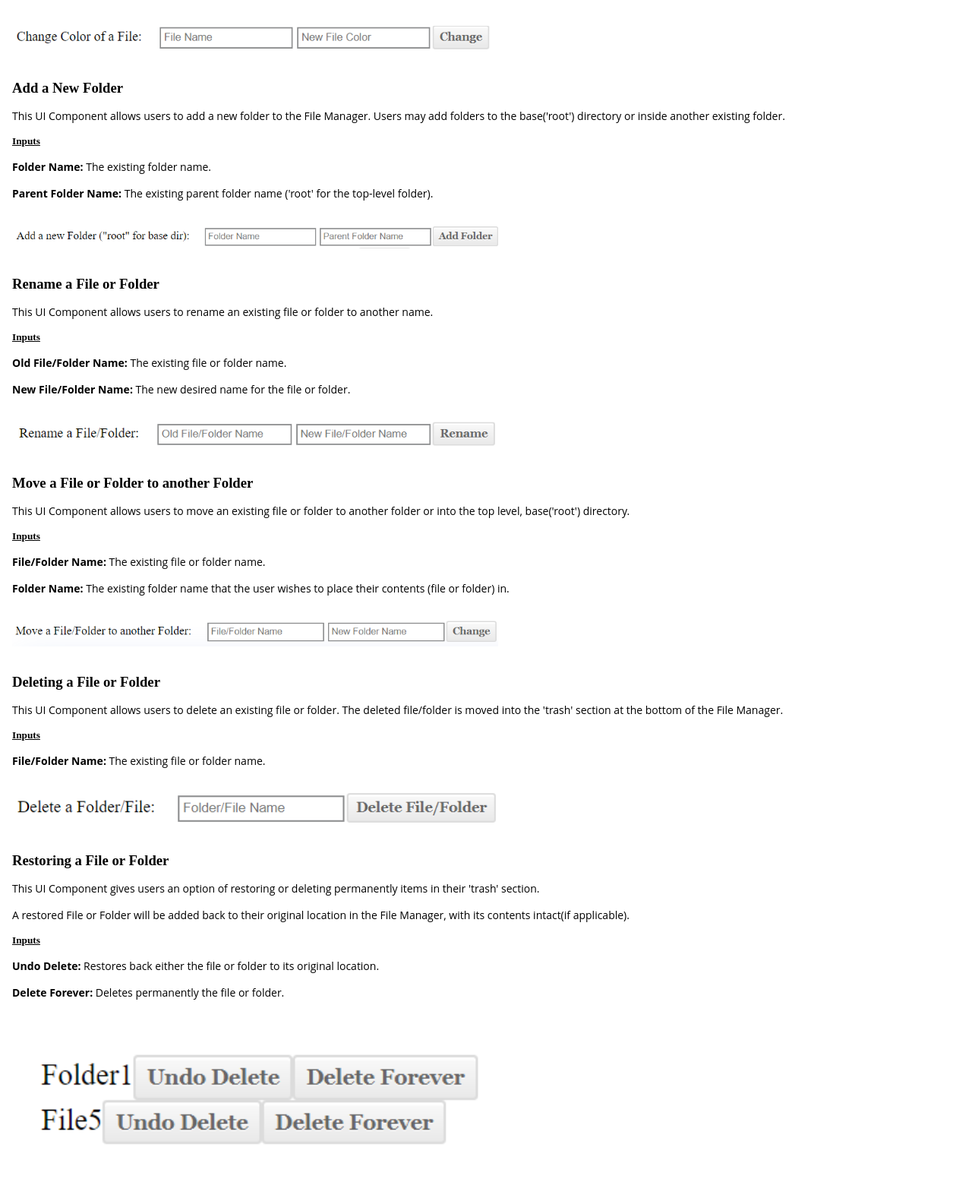
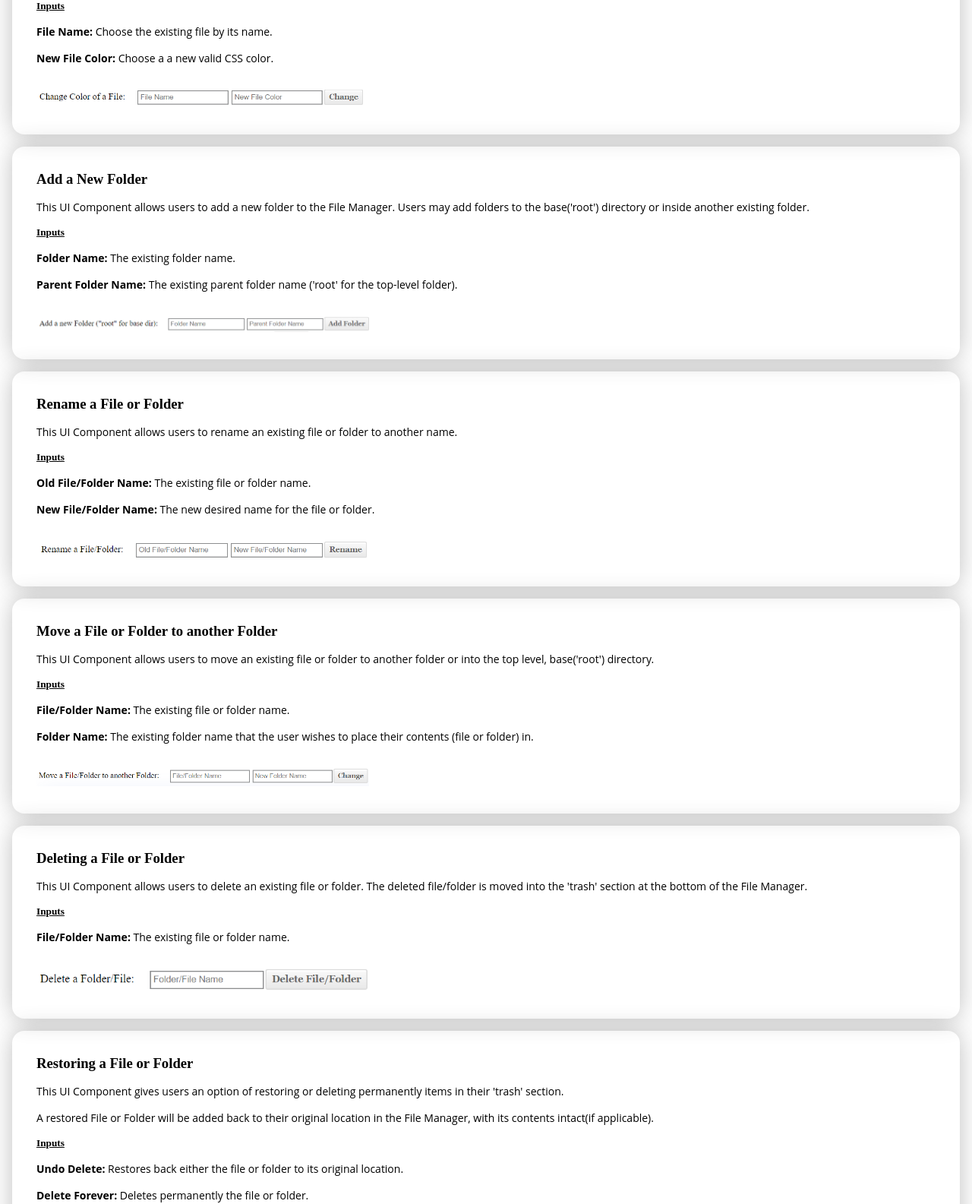
Before and after one commit to KevinGao97/FileManagerJS, a plain HTML site: page exampleHTML/explanationUI.html in a window 1280 px wide. Shown: the part 541-2126 px from the top of the page at 76% size. Before the commit the page ends 2089 px from the top, so only its background shows below. Drawn offline with Linux system fonts and the light colour scheme.

Commit message:
added card layout to some pages

```diff
--- a/exampleHTML/explanationUI.html
+++ b/exampleHTML/explanationUI.html
@@ -31,8 +31,8 @@
 
 
   <div>
+    <div class="cardLayout">
       <h3 class="defaultHeader">Upload a New File </h3>
-
       <p class="defaultParagraph">This UI Component allows users to upload any file type to the File Manager.</p>
       <h5 class="defaultHeader"><u>Inputs</u></h5>
       <p class="defaultParagraph"><b>Choose File:</b> Upload the file binary.</p>
@@ -40,64 +40,66 @@
       <p class="defaultParagraph"><b>Add to Folder Name:</b> Add the file to the base('root') directory or to an existing folder by entering its name.</p>
       <p class="defaultParagraph"><b>File Color:</b> Choose a valid CSS color, if this is left empty, the color is defaulted to black.</p>
       <img class="defaultImage" src='../img/uploadFile.PNG'>
+    </div>
+
 
 
   </div>
-  <div>
+  <div class="cardLayout">
     <h3 class="defaultHeader">Change Color of a File </h3>
     <p class="defaultParagraph">This UI Component allows users to change the color of any File, provided that it is a valid css color.</p>
     <h5 class="defaultHeader"><u>Inputs</u></h5>
     <p class="defaultParagraph"><b>File Name:</b> Choose the existing file by its name.</p>
     <p class="defaultParagraph"><b>New File Color:</b> Choose a a new valid CSS color.</p>
-    <img class="defaultImage" src='../img/colorChangeFile.PNG'>
+    <img class="defaultImage3" src='../img/colorChangeFile.PNG'>
 
   </div>
 
-  <div>
+  <div class="cardLayout">
     <h3 class="defaultHeader">Add a New Folder </h3>
     <p class="defaultParagraph">This UI Component allows users to add a new folder to the File Manager. Users may add folders to the base('root') directory or inside another existing folder.</p>
     <h5 class="defaultHeader"><u>Inputs</u></h5>
     <p class="defaultParagraph"><b>Folder Name:</b> The existing folder name.</p>
     <p class="defaultParagraph"><b>Parent Folder Name:</b> The existing parent folder name ('root' for the top-level folder).</p>
-    <img class="defaultImage" src='../img/AddFolder.PNG'>
+    <img class="defaultImage3" src='../img/AddFolder.PNG'>
   </div>
 
-  <div>
+  <div class="cardLayout">
     <h3 class="defaultHeader">Rename a File or Folder </h3>
     <p class="defaultParagraph">This UI Component allows users to rename an existing file or folder to another name. </p>
     <h5 class="defaultHeader"><u>Inputs</u></h5>
     <p class="defaultParagraph"><b>Old File/Folder Name:</b> The existing file or folder name.</p>
     <p class="defaultParagraph"><b>New File/Folder Name:</b> The new desired name for the file or folder.</p>
-    <img class="defaultImage" src='../img/renameElement.PNG'>
+    <img class="defaultImage3" src='../img/renameElement.PNG'>
   </div>
 
 
-  <div>
+  <div class="cardLayout">
     <h3 class="defaultHeader">Move a File or Folder to another Folder </h3>
     <p class="defaultParagraph">This UI Component allows users to move an existing file or folder to another folder or into the top level, base('root') directory.</p>
     <h5 class="defaultHeader"><u>Inputs</u></h5>
     <p class="defaultParagraph"><b>File/Folder Name:</b> The existing file or folder name.</p>
     <p class="defaultParagraph"><b>Folder Name:</b> The existing folder name that the user wishes to place their contents (file or folder) in.</p>
-    <img class="defaultImage" src='../img/moveElement.PNG'>
+    <img class="defaultImage3" src='../img/moveElement.PNG'>
   </div>
 
 
-  <div>
+  <div class="cardLayout">
     <h3 class="defaultHeader">Deleting a File or Folder </h3>
     <p class="defaultParagraph">This UI Component allows users to delete an existing file or folder. The deleted file/folder is moved into the 'trash' section at the bottom of the File Manager.</p>
     <h5 class="defaultHeader"><u>Inputs</u></h5>
     <p class="defaultParagraph"><b>File/Folder Name:</b> The existing file or folder name.</p>
-    <img class="defaultImage" src='../img/deleteElement.PNG'>
+    <img class="defaultImage3" src='../img/deleteElement.PNG'>
   </div>
 
-  <div>
+  <div class="cardLayout">
     <h3 class="defaultHeader">Restoring a File or Folder </h3>
     <p class="defaultParagraph">This UI Component gives users an option of restoring or deleting permanently items in their 'trash' section.</p>
     <p class="defaultParagraph">A restored File or Folder will be added back to their original location in the File Manager, with its contents intact(if applicable).</p>
     <h5 class="defaultHeader"><u>Inputs</u></h5>
     <p class="defaultParagraph"><b>Undo Delete:</b> Restores back either the file or folder to its original location.</p>
     <p class="defaultParagraph"><b>Delete Forever:</b> Deletes permanently the file or folder.</p>
-    <img class="defaultImage" src='../img/restoreElement.PNG'>
+    <img class="defaultImage2" src='../img/restoreElement.PNG'>
   </div>
 
 
--- a/style.css
+++ b/style.css
@@ -6,9 +6,24 @@ body {
 .main {
   border-radius: 2px;
   box-shadow: 0 0 50px rgba(114, 152, 221, 0.335);
-  margin: 30px;
-  padding: 20px;
+  margin: 1rem;
+  padding: 1rem;
 }
+
+.cardLayout {
+  border-radius: 1rem;
+  box-shadow: 0 0 2rem rgba(62, 62, 63, 0.335);
+  margin: 1rem;
+  padding: 1rem;
+}
+
+.cardLayout2 {
+  border-radius: 1rem;
+  box-shadow: 0 0 2rem rgba(97, 97, 240, 0.404);
+  margin: 1rem;
+  padding: 1rem;
+}
+
 .defaultHeader {
   margin: 1rem;
 }
@@ -158,17 +173,17 @@ button:hover {
 }
 
 .defaultImage {
-  width: 50%;
+  width: 60%;
   margin: 1rem;
 }
 
 .defaultImage2 {
-  width: 40%;
+  width: 20%;
   margin: 1rem;
 }
 
 .defaultImage3 {
-  width: 50%;
+  width: 36%;
   margin: 1rem;
 }
 
```
Also changed, not shown: apiPage.html (+19 -13 lines), exampleHTML/gettingStarted.html (+20 -2 lines). Lines whose indentation alone changed are shown as unchanged.
